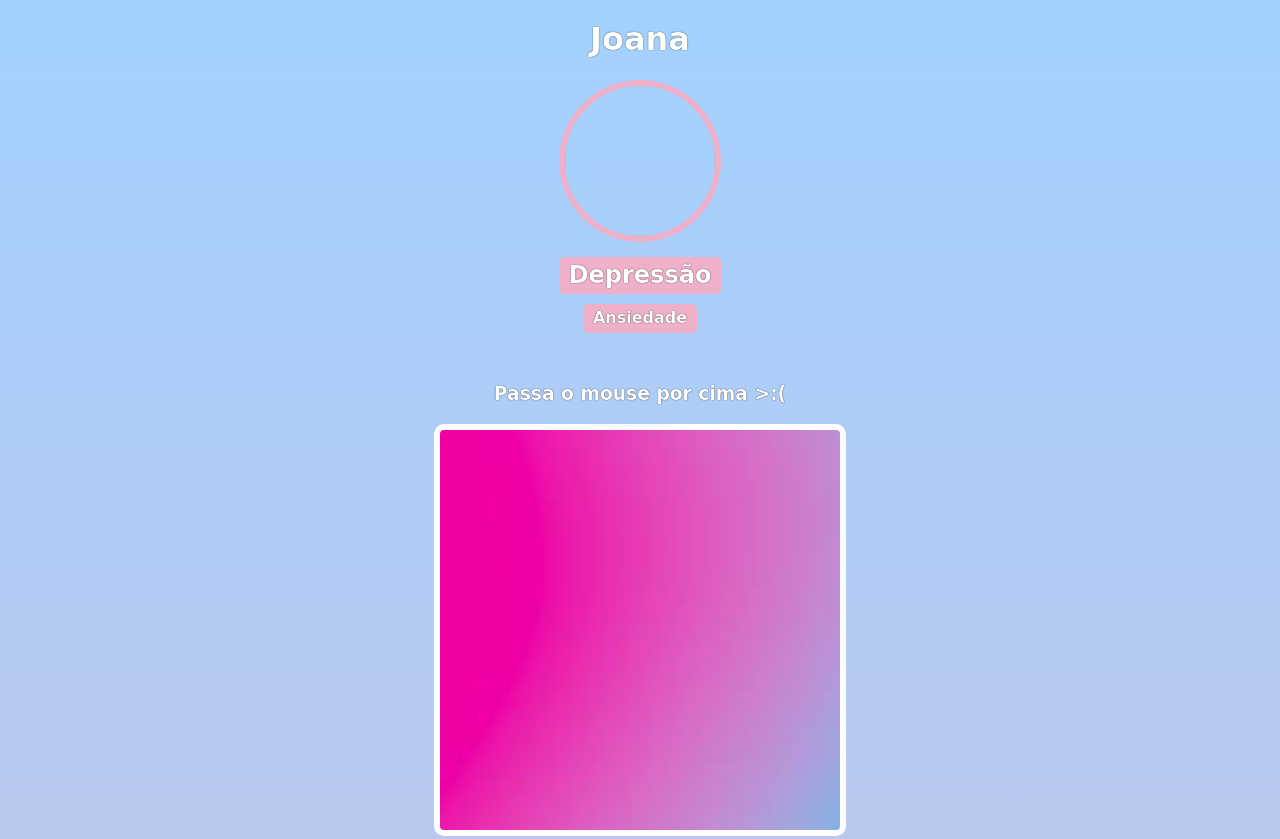
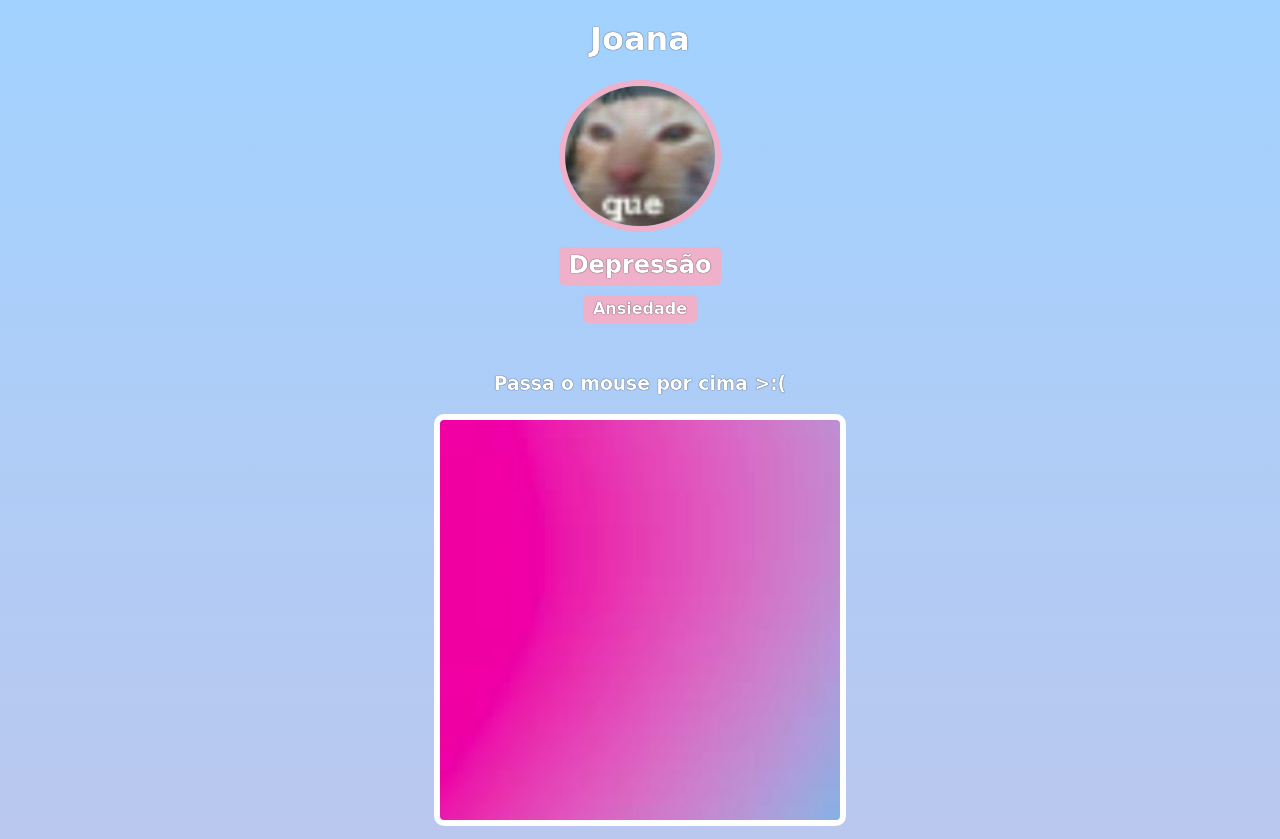
Before and after one commit to Joanasim/Hyago-sigma-, a website built with Vite: page index.html in a window 1280 px wide. Shown: the top 839 px of the page. Built offline with nearby package versions, Linux system fonts and the light colour scheme; files whose address does not match are found by name; a web font is replaced by a local one.

Commit message:
asdfasdf

```diff
--- a/index.html
+++ b/index.html
@@ -8,7 +8,7 @@
     <body>
         <div id="header">
             <h1>Joana</h1>
-            <img id="bff-img" src="images/Rakib.jpg">
+            <img id="bff-img" src="img/Momos.jpeg">
             <h2 id="bday-age">Depressão</h2>
             <h4 id="bday-date">Ansiedade</h4>
         </div>
```
Also changed, not shown: img/Momos.jpeg (renamed from Momos.jpeg).
